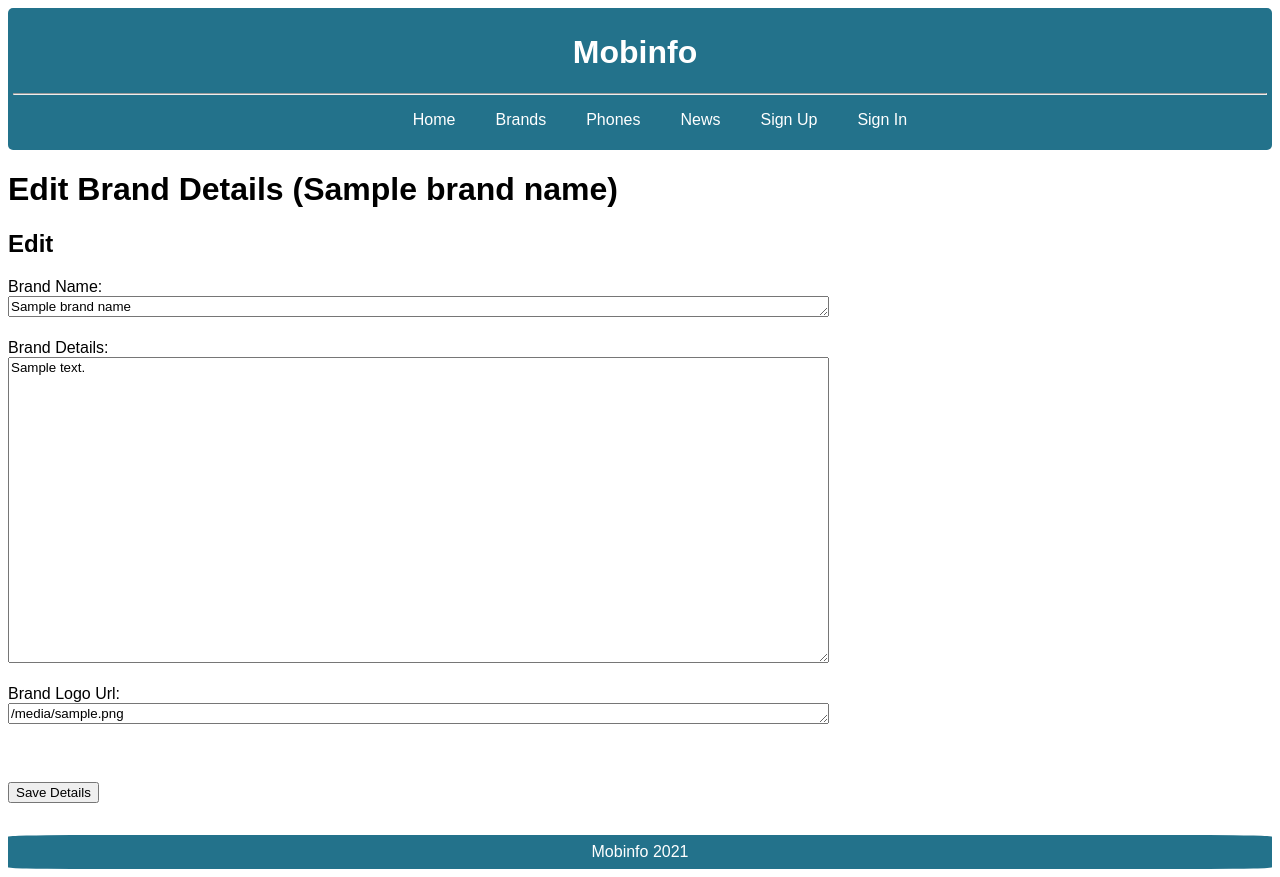
After one commit to Mobinfo-devs/mobinfo-web, a Flask app: template templates/edit_brand.html in a window 1280 px wide. The commit adds this page. Run offline with Flask 2, Linux system fonts and the light colour scheme; the template is opened without the code that fills it: most values are stand-ins (such as "Sample title", 1, 10 or a date in 2020).

Commit message:
Added edit brand feature

```diff
--- a/app.py
+++ b/app.py
@@ -1,6 +1,11 @@
 from flask import Flask, render_template, request
 from os import getenv
 import mysql.connector
+from mysql.connector.constants import RefreshOption
+from werkzeug.utils import redirect
+from helper import get_brand_details
+
+
 db_connection = mysql.connector.connect(
     host = "localhost",
     user = "root",
@@ -11,6 +16,10 @@ db_connection = mysql.connector.connect(
 db = db_connection.cursor()
 
 app = Flask(__name__)
+app.config.update(
+    DEBUG=True,
+    TEMPLATES_AUTO_RELOAD=True
+)
 
 
 @app.route("/")
@@ -53,16 +62,35 @@ def brands():
 
 @app.route("/brands/<brand_name>")
 def specific_brand(brand_name):
-    db.execute(f"""
-    SELECT name, logo_url, description FROM brand
-    WHERE name = %s;
-    """, (brand_name, ))
-    db_result = db.fetchone()
-
+    db_result = get_brand_details(brand_name)
     if not db_result:
         return "Brand not found."
 
     return render_template("brand_detail.html", brand_name=db_result[0], brand_logo_url=db_result[1], brand_description=db_result[2])
+
+@app.route("/edit/brand/<brand_name>", methods=["POST", "GET"])
+def edit_brand(brand_name):
+    print(123, request.method)
+    if request.method == "GET":
+        db_result = get_brand_details(brand_name)
+        if not db_result:
+            return "Brand not found!s"
+
+        return render_template("edit_brand.html", brand_name=db_result[0], brand_logo_url=db_result[1], brand_description=db_result[2])
+
+    else:  # method == POST
+        print("here")
+        brand_name = request.form.get("brand_name") or ""
+        brand_description = request.form.get("brand_description") or ""
+        brand_logo_url = request.form.get("brand_logo_url") or ""
+        db_connection.commit()
+        db.execute("""
+        UPDATE brand
+        SET name = %s, description = %s, logo_url = %s
+        WHERE name = %s;
+        """, (brand_name, brand_description, brand_logo_url, brand_name))
+        db_connection.commit()
+        return redirect(f"/brands/{brand_name}")
 
 # @app.errorhandler(404)
 # def not_found_error(error):
--- a/static/brands.css
+++ b/static/brands.css
@@ -55,5 +55,5 @@
     margin-left: 30px;
     display: grid;
     gap: 3rem;
-    grid-template-columns: repeat(auto-fill, minmax(400px, 1fr));
+    grid-template-columns: repeat(auto-fit, minmax(285px, 1fr));
  }
--- a/static/main.css
+++ b/static/main.css
@@ -52,3 +52,17 @@ footer{
 {
     text-align: center;
 }
+
+
+.admin_edit
+{
+    background-color: hsla(150, 60%, 34%, 0.863);
+    padding: 5px 20px 5px 20px;
+    border-radius: 5px;
+    text-align: end;
+}
+
+.admin_edit img
+{
+    width: 1.25em;
+}
--- /dev/null
+++ b/templates/edit_brand.html
@@ -0,0 +1,35 @@
+{% from 'layout.html' import component_edit  %}
+
+{% extends "layout.html" %}
+
+{% block head %}
+<!-- <link rel="stylesheet" type="text/css" href="{{ url_for('static',  filename='auth.css') }}"> -->
+{% endblock %}
+
+{% block body %}
+    <h1> Edit Brand Details ({{ brand_name }}) </h1>
+    <div class="wrapper ">
+        <div id="formContent">
+            <h2> Edit </h2>
+
+            <form action="{{ '/edit/brand/'+brand_name }}" method="POST">
+                <label for="brand_name">Brand Name: </label> <br>
+                <textarea name="brand_name" cols="100" rows="1">{{ brand_name }}</textarea>
+                <br> <br>
+
+                <label for="brand_description">Brand Details: </label> <br>
+                <textarea name="brand_description" cols="100" rows="20">{{ brand_description }}</textarea>
+                <br> <br>
+
+                <label for="brand_logo_url">Brand Logo Url: </label> <br>
+                <textarea name="brand_logo_url" cols="100" rows="1">{{ brand_logo_url }}</textarea>
+                <br> <br>
+
+                <br><br>
+                <input type="submit" value="Save Details">
+            </form>
+        </div>
+    </div>
+
+</div>
+{% endblock %}
--- a/templates/layout.html
+++ b/templates/layout.html
@@ -34,9 +34,21 @@
     </div>
 
   </header>
+
+
   <main>
   {% block body %} {% endblock %}
   </main>
+
+  {% macro component_edit(text, route) -%}
+  <a href="{{ route }}">
+    <div class="admin_edit">
+      <label for="edit_icon"> {{ text }} </label>
+      <img name="edit_icon" src="{{ url_for('static', filename='/images/edit_icon.svg') }}"
+    </div>
+  </a>
+  {%- endmacro %}
+
   <footer>
     Mobinfo 2021
   </footer>
--- a/templates/signin.html
+++ b/templates/signin.html
@@ -9,7 +9,7 @@
     <div id="formContent">
         <h2> Sign In </h2>
 
-        <form action="/signup" method="GET">
+        <form action="/signup" method="POST">
             <input autocomplete="off" name="username" placeholder="Username" type="text" maxlength="20" required>
             <input autocomplete="off" name="password" placeholder="Password" type="text" maxlength="255" required>
             <br><br>
```
Also changed, not shown: helper.py (added, +21 -0 lines), static/brand_detail.css (added, +28 -0 lines), templates/brand_detail.html (+6 -30 lines), static/images/edit_icon.svg (added).
